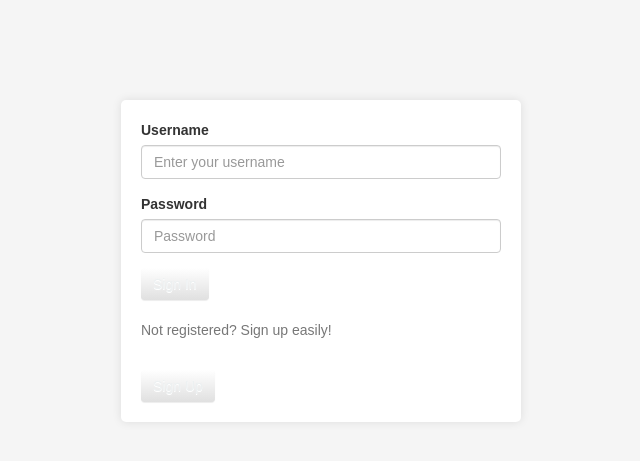
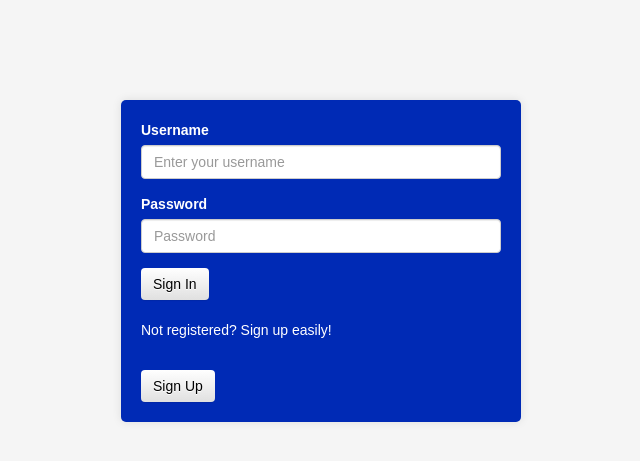
Before and after one commit to Erlangga28/Assignment_KI_EncryptDecrypt, a PHP site: page / in a window 1280 px wide. Shown: the top 461 px of the page, without its empty margins (319-959 px from the left). Run offline with PHP 8.4, Linux system fonts and the light colour scheme.

Commit message:
new frontend

```diff
--- a/index.php
+++ b/index.php
@@ -18,14 +18,14 @@
         .container {
             margin-top: 100px;
             max-width: 400px;
-            background-color: #ffffff;
+            background-color: #002ab5;
             padding: 20px;
             border-radius: 5px;
             box-shadow: 0px 0px 10px rgba(0, 0, 0, 0.1);
         }
 
         .btn-default {
-            background-color: #2c3e50;
+            background-color: #4364d1;
             color: #ecf0f1;
             border: none;
         }
@@ -46,22 +46,22 @@
                 <!-- Bootstrap form-->
                 <form action="login.php" method="POST" role='form'>
                     <div class="form-group">
-                        <label for="username">Username</label>
+                        <label style="color: white;" for="username">Username</label>
                         <input type="text" class="form-control" name="username" placeholder="Enter your username">
                     </div>
                     <div class="form-group">
-                        <label for="password">Password</label>
+                        <label style="color: white;"for="password">Password</label>
                         <input type="password" class="form-control" name="password" placeholder="Password">
                     </div>
 
                     <!--Button-->
-                    <input type="submit" class="btn btn-default" value="Sign In">
+                    <input style="color: black;"type="submit" class="btn btn-default" value="Sign In">
                 </form>
                 <br>
-                <p class="text-muted">Not registered? Sign up easily!</p>
+                <p style="color: white;"class="text-muted">Not registered? Sign up easily!</p>
                 <br>
                 <!--Button pseudoclass according to bootstrap-->
-                <a href="new_user.php" class="btn btn-default" role="button">Sign Up</a>
+                <a style="color: black;"href="new_user.php" class="btn btn-default" role="button">Sign Up</a>
             </div>
         </div>
     </div>
```
